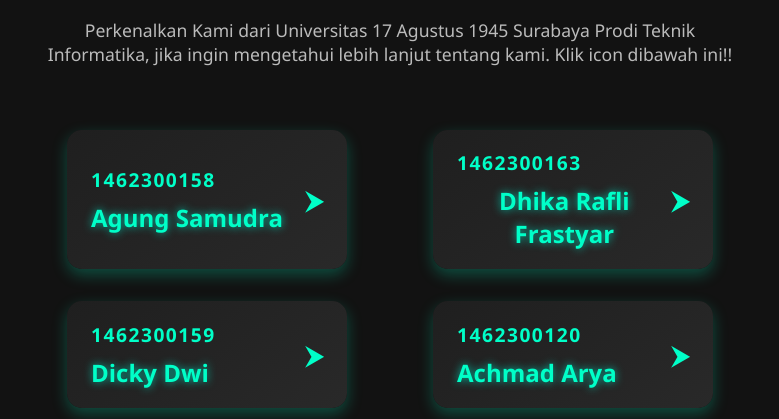
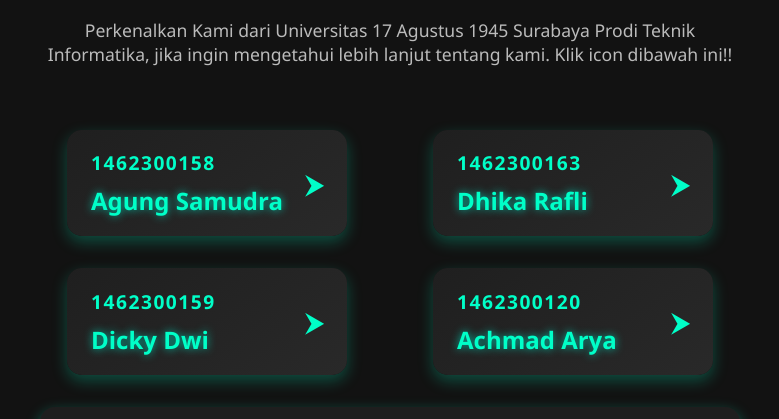
Before and after one commit to dickyydk/tugasMjk, a plain HTML site: page index.html in a window 1280 px wide. Shown: the part 109-528 px from the top of the page, without its empty margins (250-1029 px from the left). Drawn offline with Linux system fonts and the light colour scheme.

Commit message:
Update index.html
Signed-off-by: dickyydk <dwidicky822@gmail.com>

```diff
--- a/index.html
+++ b/index.html
@@ -228,7 +228,7 @@
   <a href="profil-dhika.html" class="anggota-card">
     <div class="text-area">
       <div class="nim">1462300163</div>
-      <div class="nama">Dhika Rafli Frastyar</div>
+      <div class="nama">Dhika Rafli</div>
     </div>
     <div class="icon">⮞</div>
   </a>
```
